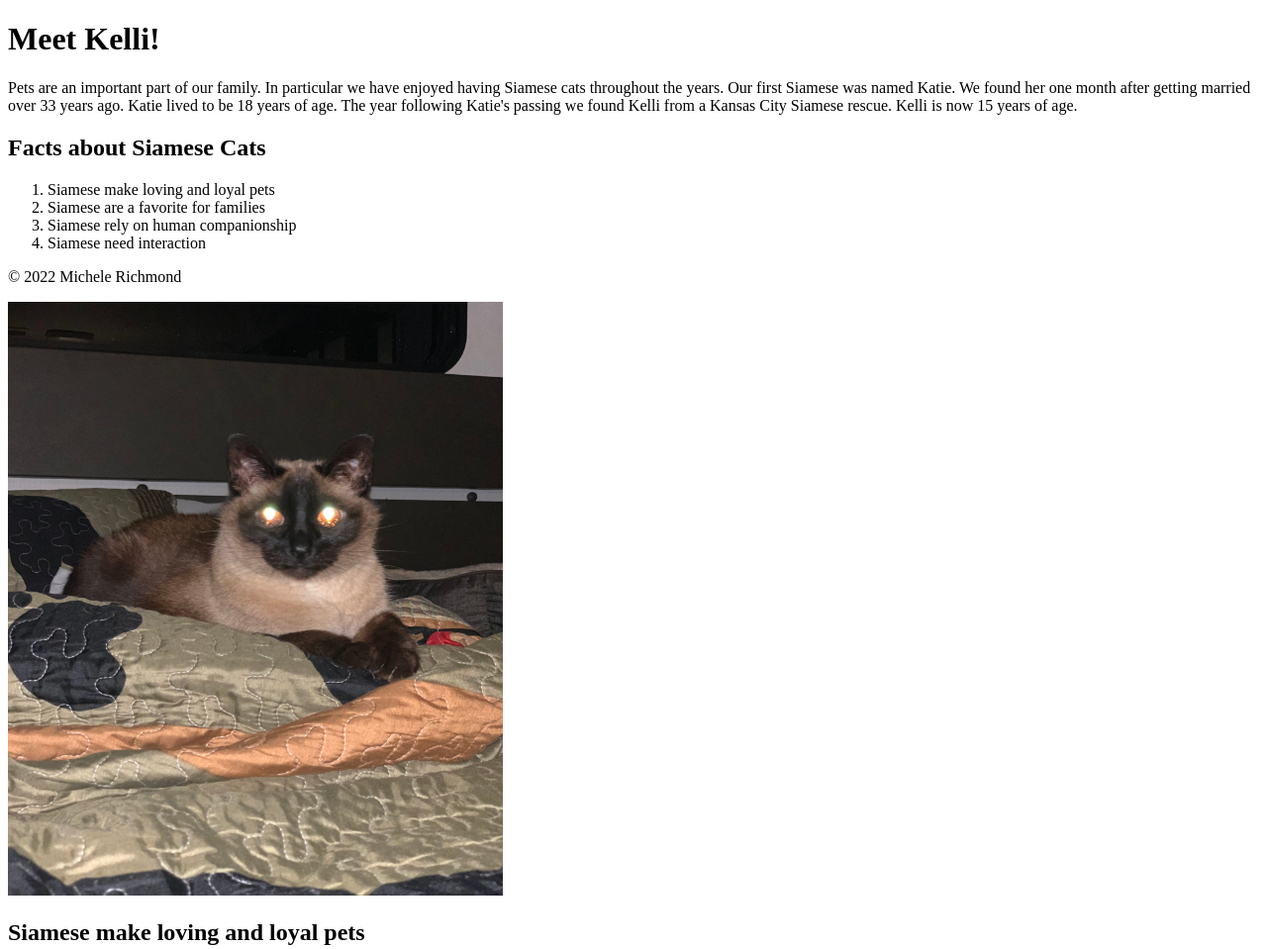
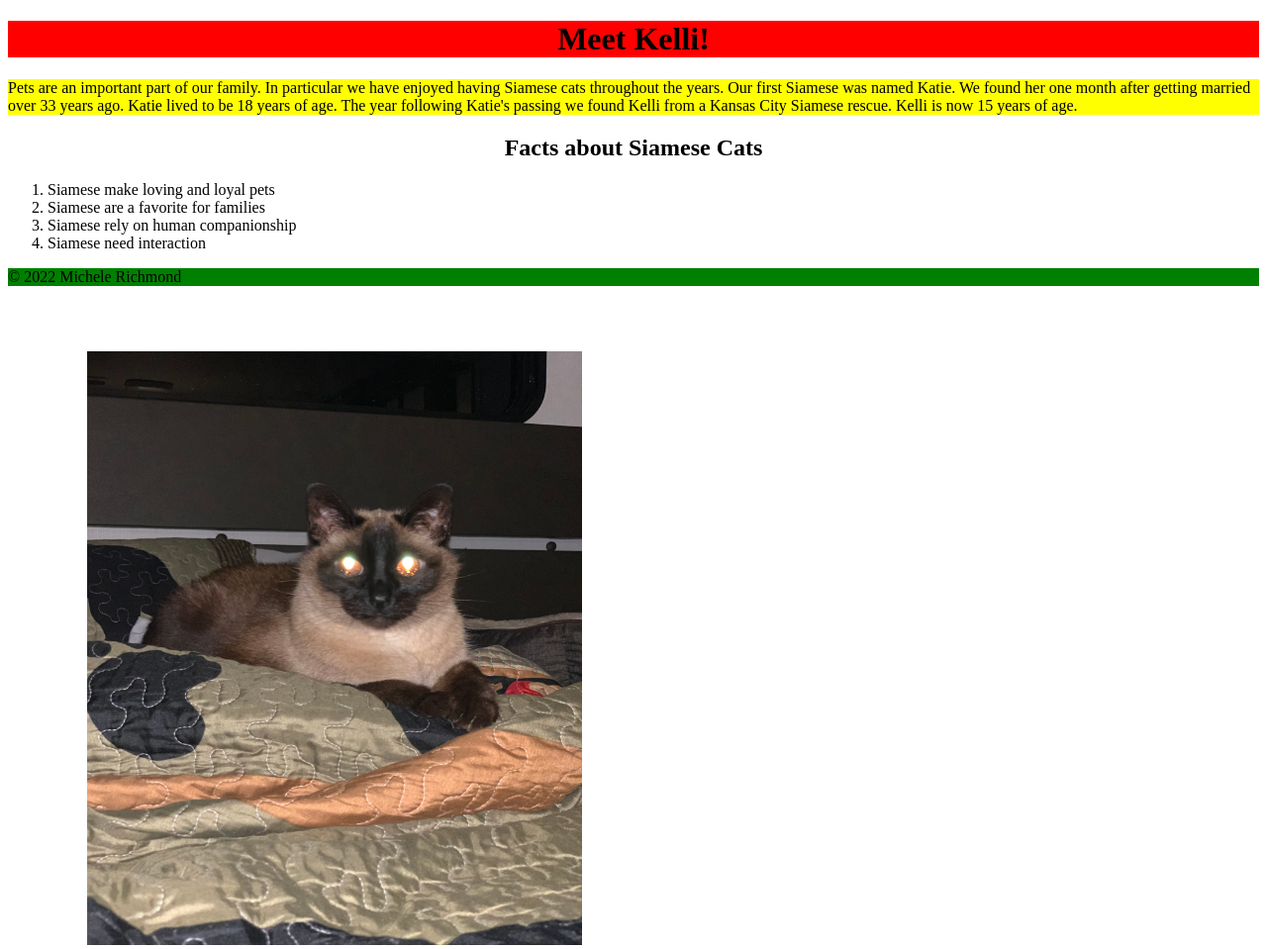
Before and after one commit to mmrichmond6/js-assignment-4-html-me-something-mmrichmond6, a website: page index.html in a window 1280 px wide. Shown: the top 959 px of the page at 99% size. Drawn offline with Linux system fonts and the light colour scheme.

Commit message:
Finished CSS instructions

```diff
--- a/index.html
+++ b/index.html
@@ -2,10 +2,11 @@
 <html>
    <head>
       <title>Meet Kelli</title>
+      <link rel="stylesheet" href="styles.css">
    </head>
    <body>
       <!-- Write your HTML in this file! -->
-      <h1>Meet Kelli!</h1>
+      <h1  id = "mainHeading">Meet Kelli!</h1>
 
       <main>
          <p>Pets are an important part of our family.  In particular we have enjoyed having Siamese cats throughout the years.  Our first Siamese was named Katie.  We found her one month after getting married over 33 years ago.  Katie lived to be 18 years of age.  The year following Katie's passing we found Kelli from a Kansas City Siamese rescue.  Kelli is now 15 years of age.  </p>
@@ -13,7 +14,7 @@
       </main>
 
       <article>
-         <h1>Facts about Siamese Cats</h1>
+         <h1 class="centered">Facts about Siamese Cats</h1>
          <ol>
              <li>Siamese make loving and loyal pets</li>
              <li>Siamese are a favorite for families</li>
@@ -21,28 +22,28 @@
              <li>Siamese need interaction</li>
          </ol>
          <footer>
-             <p>© 2022 Michele Richmond</p>
+             <p id = "testP" class="funParagraph">© 2022 Michele Richmond</p>
          </footer>
      </article>
 
 
       <img src="Kelli Pics/Kelli in camper on bed.jpg" alt="Picture of Kelli on camper bed" width="500" height="600">
-      <h2>Siamese make loving and loyal pets</h2>
+      <h2 class="intro">Siamese make loving and loyal pets</h2>
       <p>"Siamese cats are social, affectionate, clever animals who make loving and loyal pets. Described as being "dog-like," these kitties mesh well into most families." <a href="https://www.dailypaws.com/cats-kittens/cat-breeds/siamese">source</a></p>
 
 
       <img src="Kelli Pics/Kelli putting up with a hair tie on ear.jpg" alt="Picture of Kelli being patient" width="500" height="600">
-      <h2>Siamese are a favorite for families</h2>
+      <h2 class="intro">Siamese are a favorite for families</h2>
       <p>"Siamese are not aggressive cats, and their gentle, loving nature has made them a favorite cat for families with children." <a href="https://cats.lovetoknow.com/cat-breeds/siamese-cat-personality-behavior">source</a></p>
 
 
       <img src="Kelli Pics/Kelli traveling in truck.jpg" alt="Picture of Kelli in truck" width="500" height="600">
-      <h2>Siamese rely on human companionship</h2>
+      <h2 class="intro">Siamese rely on human companionship</h2>
       <p>"The Siamese cat breed is a beautiful cat with large ears and baby blue eyes. It is an outgoing cat that relies heavily on human companionship. This breed tends to get lonely and sad if left alone for long periods of time, which makes it the perfect feline adventure companion." <a href="https://adventurouscat.com/cat-breeds-that-like-to-travel/">source</a></p>
 
 
       <img src="Kelli Pics/Kelli with girls.jpg" alt="Picture of Kelli with Abi" width="400" height="300">
-      <h2>Siamese need interaction</h2>
+      <h2 class="intro">Siamese need interaction</h2>
       <p>"Although they love a good snuggle on a warm lap, they also have high energy levels, which means it’s important to interact with them (they easily learn to ‘fetch’), and ensure they have plenty of fun toys. Siamese cats have a good tolerance for children – as long as they’re taught how to interact with cats..." <a href="https://uk.mypetandi.com/new-owners/so-you-re-thinking-about-getting-siamese-cat/">source</a></p>
 
    </body>
--- a/styles.css
+++ b/styles.css
@@ -1 +1,37 @@
 /* Write your CSS here! */
+body {
+    margin-top: 8px;
+    margin-bottom: 8px;
+    margin-right: 8px;
+    margin-left: 8px;
+    display: block;
+  }
+
+img {
+    padding-top: 50px;
+    padding-right: 30px;
+    padding-bottom: 50px;
+    padding-left: 80px;
+  }
+
+#mainHeading {
+    background-color: red;
+    text-align: center;
+}
+
+p {
+    background-color: yellow;
+  }
+
+h2.intro {
+    background-color: blue;
+    text-align: center;
+  }
+
+.centered {
+    text-align: center;
+}
+
+p.funParagraph {
+    background-color: green;
+}
```
